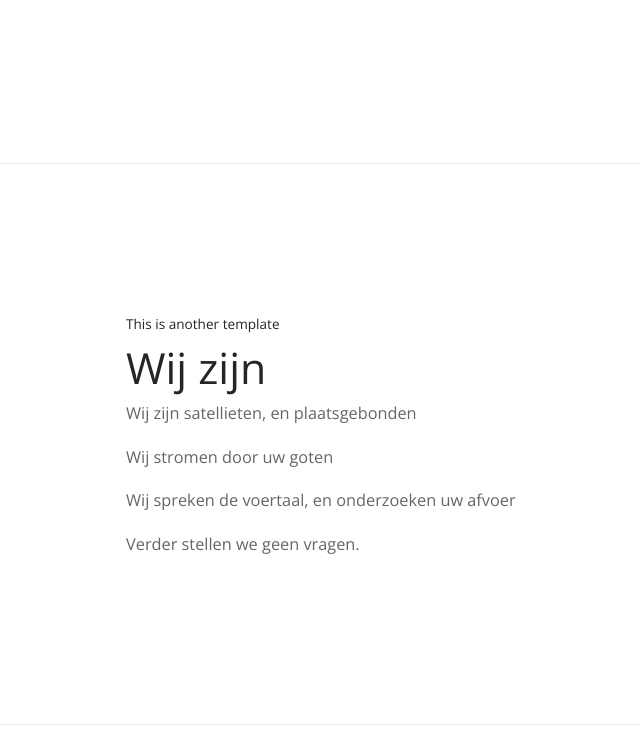
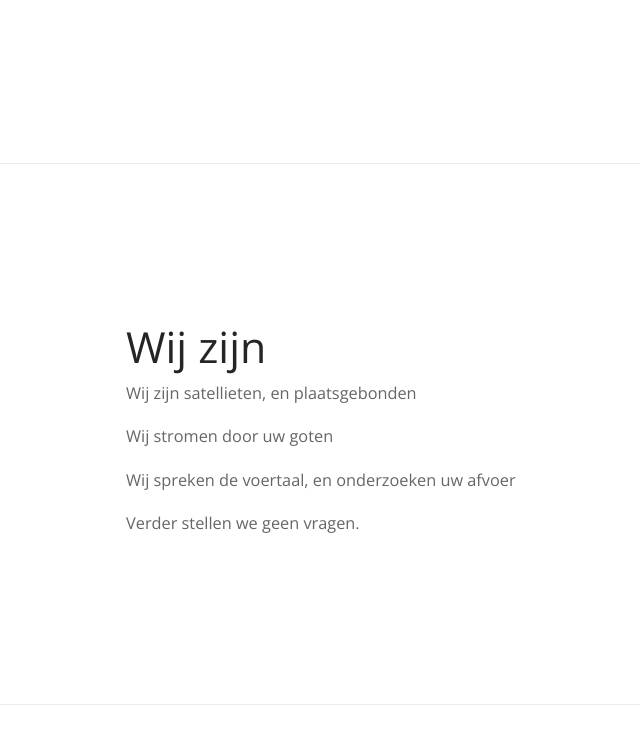
Before and after one commit to portablepage/api-test, a plain HTML site: page index.html in a window 1280 px wide. Shown: the part 454-1209 px from the top of the page, without its empty margins (79-719 px from the left). Drawn offline with nearby package versions, Linux system fonts and the light colour scheme.

Commit message:
Remove the ‘this is another template’ line

```diff
--- a/index.html
+++ b/index.html
@@ -55,7 +55,6 @@
 
 <template id="post">
 	<div class="container">
-	This is another template
 
     <h1 class="edit _title"></h1>
 	<div class="edit _body"></div>
```
